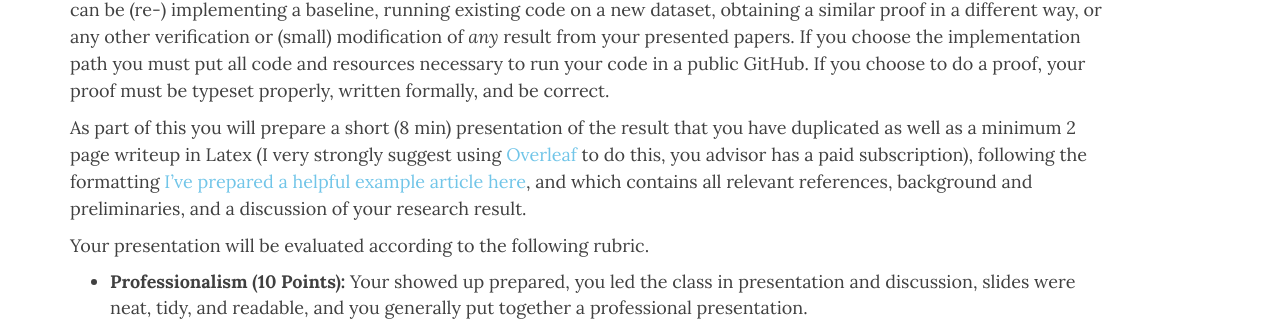
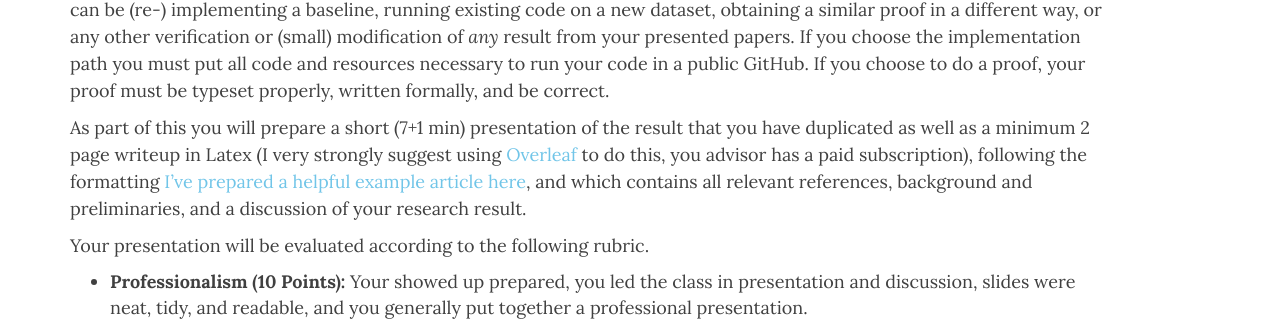
Before and after one commit to TulaneCS/cmps7010, a Jekyll site: the page built from syllabus.md, in a window 1280 px wide and 900 px high, scrolled down 5220 px. Shown: the part 144-465 px from the top of the window. Built offline with Jekyll 4.4.1, drawn with Linux system fonts in a browser that asks for light colours; nearby versions of some CDN libraries.

Commit message:
updated duration

```diff
--- a/syllabus.md
+++ b/syllabus.md
@@ -151,7 +151,7 @@ You will be evaluated according to the following rubric.
 ### Final Writeup and Presentation
 As practice of ``doing research'' you are to take one result from the set of papers you presented in class and duplicate it! This can be (re-) implementing a baseline, running existing code on a new dataset, obtaining a similar proof in a different way, or any other verification or (small) modification of *any* result from your presented papers. If you choose the implementation path you must put all code and resources necessary to run your code in a public GitHub. If you choose to do a proof, your proof must be typeset properly, written formally, and be correct.
 
-As part of this you will prepare a short (8 min) presentation of the result that you have duplicated as well as a minimum 2 page writeup in Latex (I very strongly suggest using [Overleaf](https://www.overleaf.com) to do this, you advisor has a paid subscription), following the formatting [I've prepared a helpful example article here](https://www.overleaf.com/read/ccwvxmcmcjtn#6c3693), and which contains all relevant references, background and preliminaries, and a discussion of your research result.
+As part of this you will prepare a short (7+1 min) presentation of the result that you have duplicated as well as a minimum 2 page writeup in Latex (I very strongly suggest using [Overleaf](https://www.overleaf.com) to do this, you advisor has a paid subscription), following the formatting [I've prepared a helpful example article here](https://www.overleaf.com/read/ccwvxmcmcjtn#6c3693), and which contains all relevant references, background and preliminaries, and a discussion of your research result.
 
 Your presentation will be evaluated according to the following rubric.
 * **Professionalism (10 Points):** Your showed up prepared, you led the class in presentation and discussion, slides were neat, tidy, and readable, and you generally put together a professional presentation.
```
